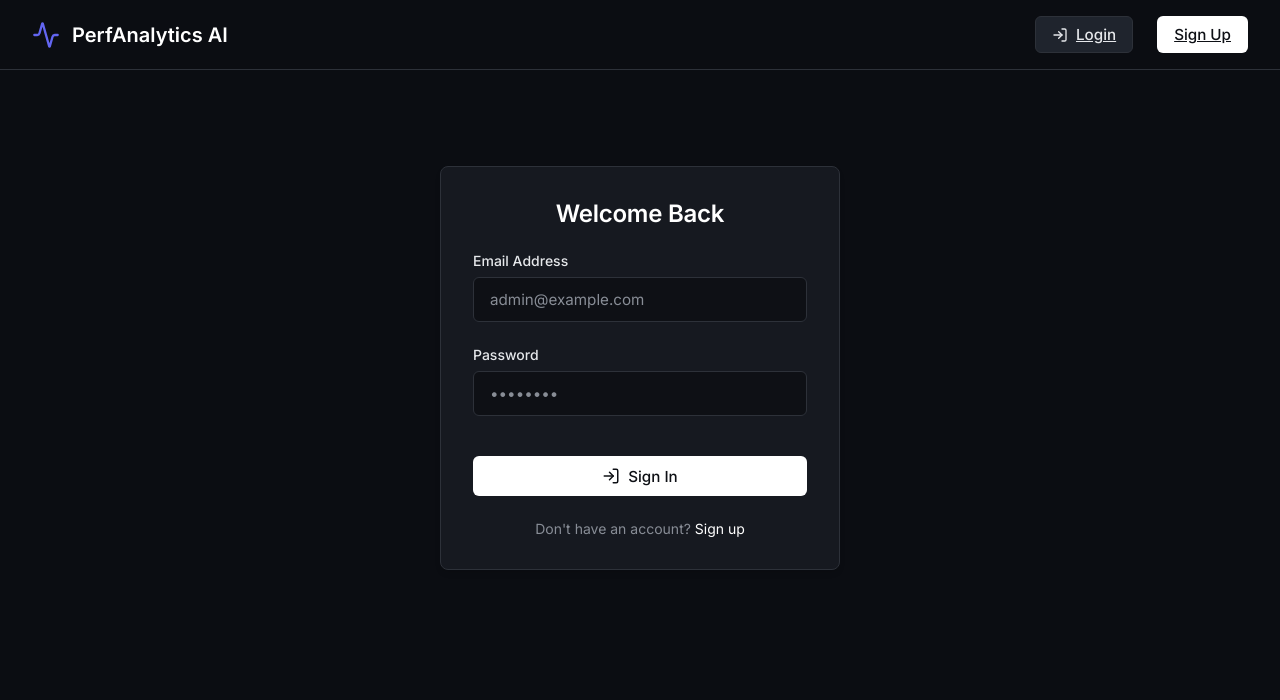
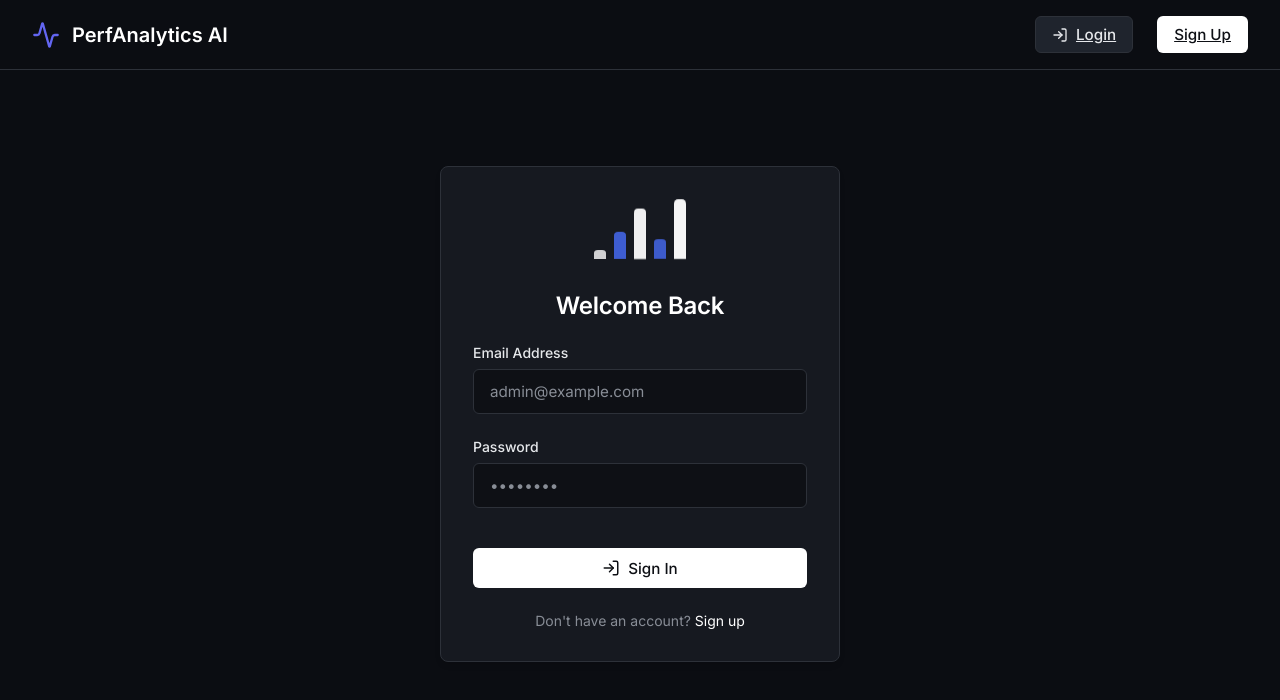
Before and after one commit to Vanshkarnwal28/employyee_data, a React app in the folder frontend/: page /login in a window 1280 px wide. Shown: the top 700 px of the page. Built offline with nearby package versions, Linux system fonts and the light colour scheme; the HTML template or start-up script is replaced by a standard one.

Commit message:
Add animated graph to Login page

```diff
--- a/frontend/src/index.css
+++ b/frontend/src/index.css
@@ -289,3 +289,31 @@ tr:hover td {
   from { opacity: 0; transform: translateY(5px); }
   to { opacity: 1; transform: translateY(0); }
 }
+
+/* Graph Animation Styles */
+.graph-container {
+  display: flex;
+  align-items: flex-end;
+  justify-content: center;
+  gap: 8px;
+  height: 60px;
+  margin-bottom: 2rem;
+}
+
+.graph-bar {
+  width: 12px;
+  background: var(--primary-color);
+  border-radius: 4px 4px 0 0;
+  animation: barGrow 1.5s ease-in-out infinite alternate;
+}
+
+.graph-bar:nth-child(1) { height: 20%; animation-delay: 0.1s; }
+.graph-bar:nth-child(2) { height: 50%; animation-delay: 0.3s; background: #4668ec; }
+.graph-bar:nth-child(3) { height: 80%; animation-delay: 0.5s; }
+.graph-bar:nth-child(4) { height: 40%; animation-delay: 0.2s; background: #4668ec; }
+.graph-bar:nth-child(5) { height: 90%; animation-delay: 0.6s; }
+
+@keyframes barGrow {
+  0% { transform: scaleY(0.5); transform-origin: bottom; opacity: 0.7; }
+  100% { transform: scaleY(1.2); transform-origin: bottom; opacity: 1; }
+}
--- a/frontend/src/pages/Login.jsx
+++ b/frontend/src/pages/Login.jsx
@@ -33,6 +33,13 @@ const Login = () => {
   return (
     <div className="animate-fade-in" style={{ maxWidth: '400px', margin: '4rem auto' }}>
       <div className="glass-panel" style={{ padding: '2rem' }}>
+        <div className="graph-container">
+          <div className="graph-bar"></div>
+          <div className="graph-bar"></div>
+          <div className="graph-bar"></div>
+          <div className="graph-bar"></div>
+          <div className="graph-bar"></div>
+        </div>
         <h2 style={{ textAlign: 'center', marginBottom: '1.5rem', fontSize: '1.5rem' }}>Welcome Back</h2>
 
         {error && <div style={{ background: 'rgba(239, 68, 68, 0.1)', color: '#ef4444', padding: '0.75rem', borderRadius: '0.5rem', marginBottom: '1.5rem' }}>{error}</div>}
```
Also changed, not shown: 1 other file (tests, documents, lock files or other folders).
